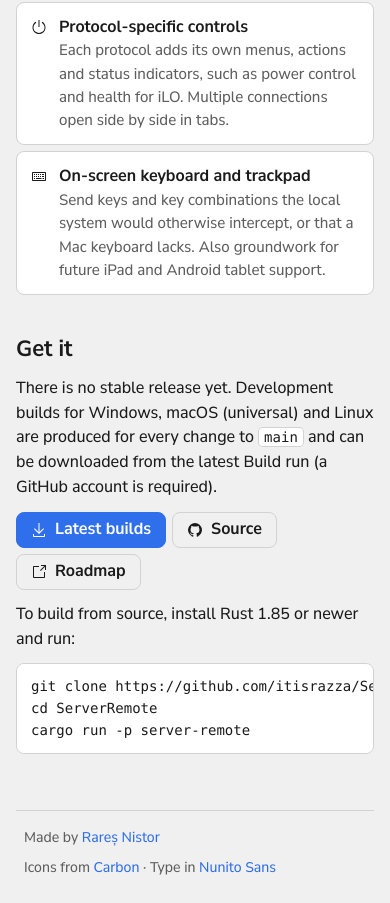
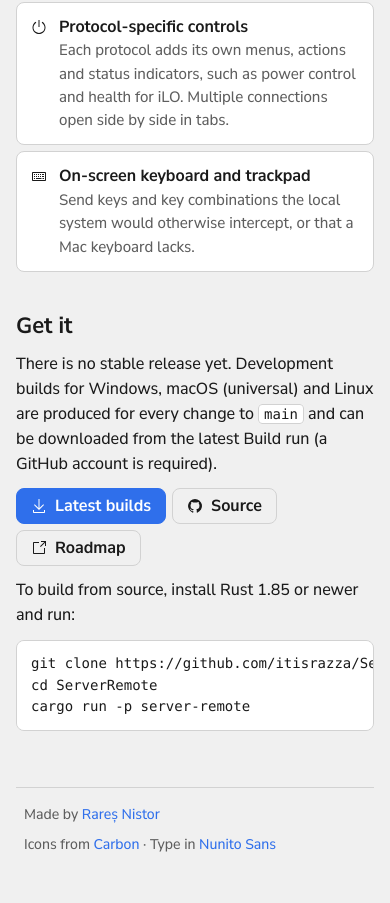
Before and after one commit to itisrazza/ServerRemote, a plain HTML site: page website/index.html in a window 390 px wide. Shown: the part 1751-2654 px from the top of the page. After the commit the page ends 2630 px from the top, so only its background shows below. Drawn offline with Linux system fonts and the light colour scheme; files whose address does not match are found by name.

Commit message:
docs(website): drop the tablet goal from the on-screen input entry
Assisted-by: claude-opus-5-5 0rwx:w

```diff
--- a/website/index.html
+++ b/website/index.html
@@ -88,7 +88,7 @@
             </li>
             <li class="tile">
               <span class="icon" style="--icon: url(icons/carbon_keyboard.svg)"></span>
-              <span class="tile-text"><strong>On-screen keyboard and trackpad</strong><span>Send keys and key combinations the local system would otherwise intercept, or that a Mac keyboard lacks. Also groundwork for future iPad and Android tablet support.</span></span>
+              <span class="tile-text"><strong>On-screen keyboard and trackpad</strong><span>Send keys and key combinations the local system would otherwise intercept, or that a Mac keyboard lacks.</span></span>
             </li>
           </ul>
         </div>
```
